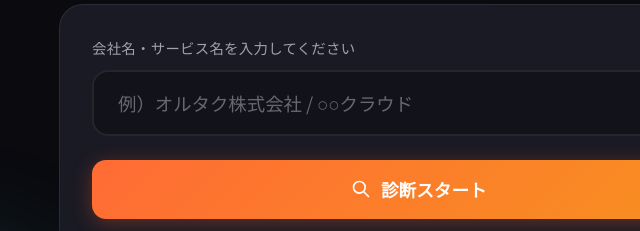
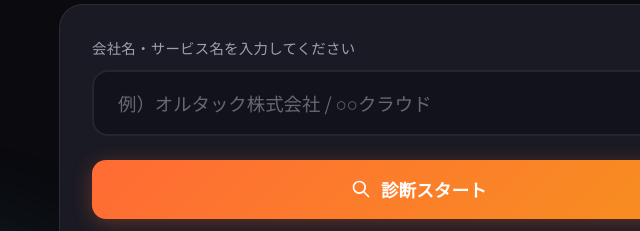
Before and after one commit to eryilmaz-del/ai-check, a plain HTML site: page index.html in a window 1280 px wide. Shown: the part 292-523 px from the top of the page, 155-795 px from the left. Drawn offline with Linux system fonts and the light colour scheme.

Commit message:
Update index.html

```diff
--- a/index.html
+++ b/index.html
@@ -585,7 +585,7 @@
           id="company"
           class="input-field"
           type="text"
-          placeholder="例）オルタク株式会社 / ○○クラウド"
+          placeholder="例）オルタック株式会社 / ○○クラウド"
           autocomplete="off"
         />
       </div>
```
